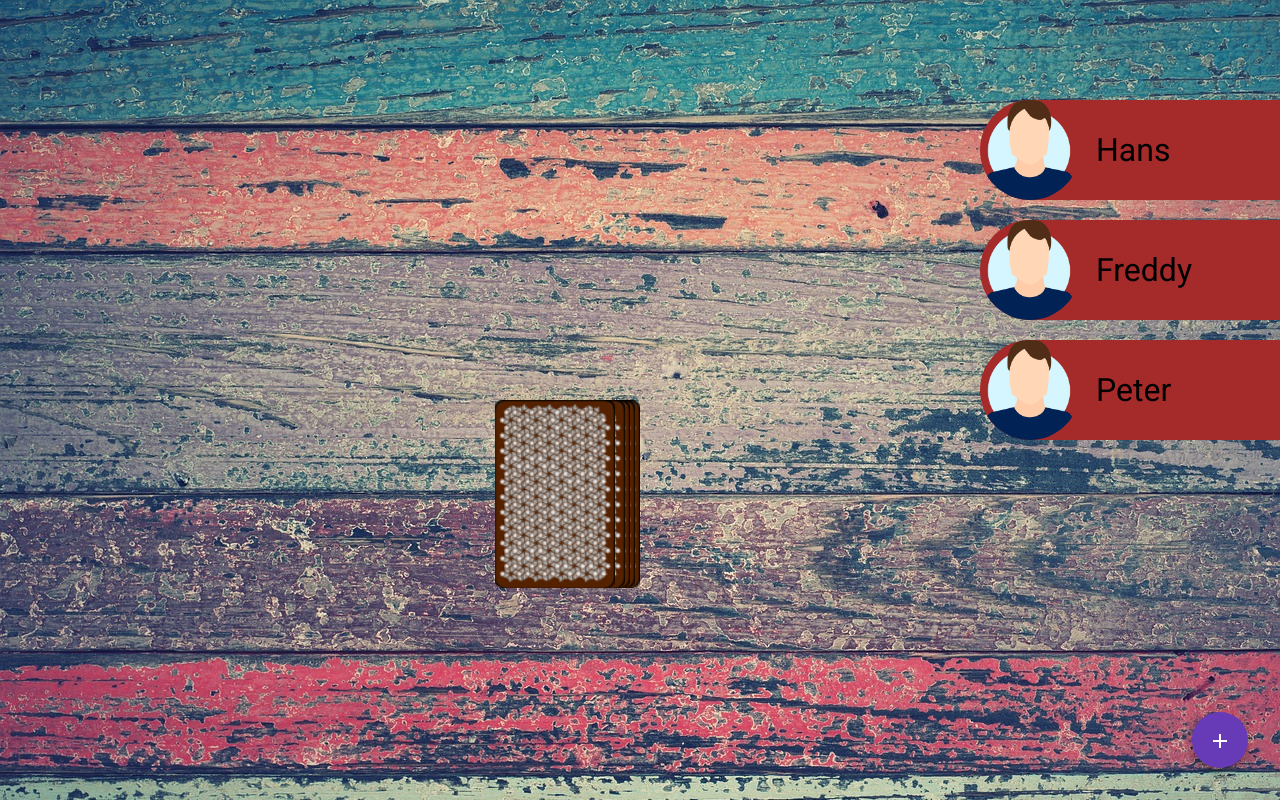
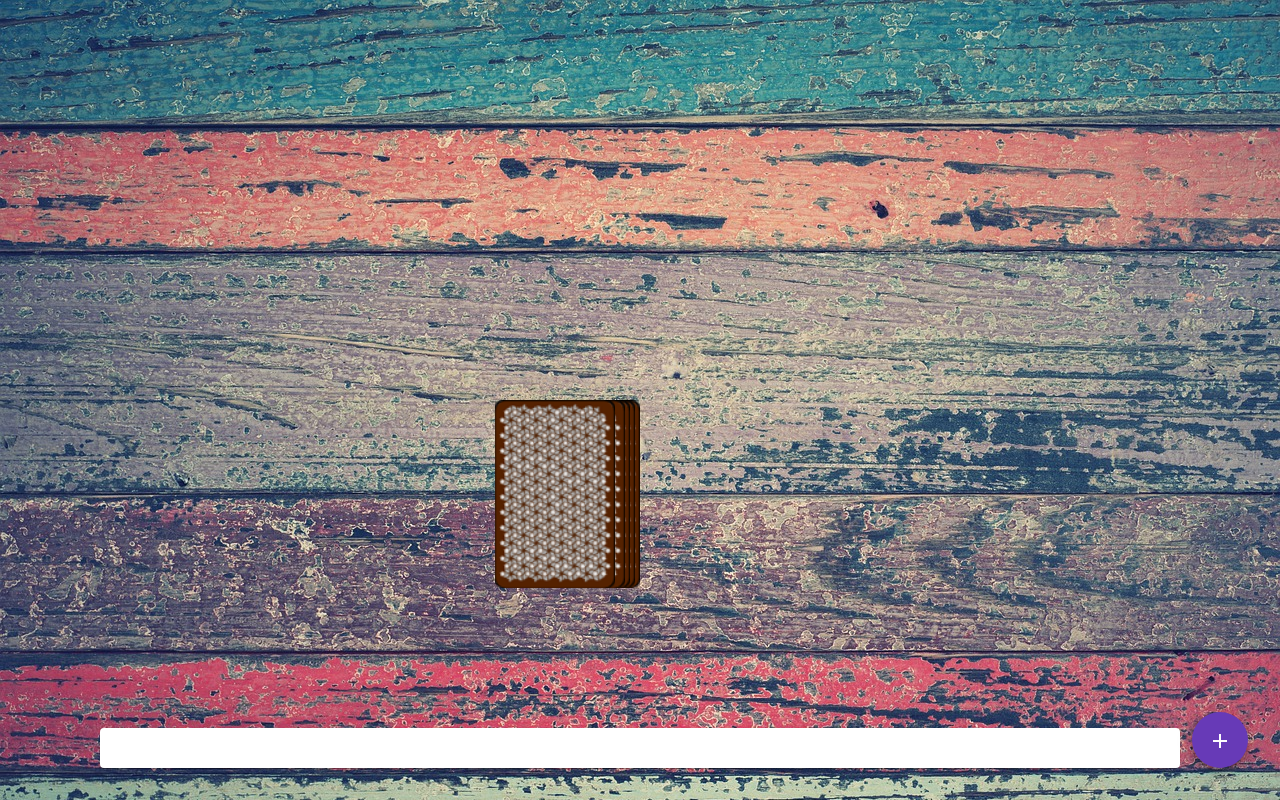
Before and after one commit to DanMercurean/ringoffire, an Angular app: page /game in a window 1280 px wide. Built offline with nearby package versions, Linux system fonts and the light colour scheme.

Commit message:
game rules added

```diff
--- a/src/app/app.module.ts
+++ b/src/app/app.module.ts
@@ -13,6 +13,8 @@
 import { MatDialogModule } from '@angular/material/dialog';
 import { MatInputModule } from '@angular/material/input';
 import { FormsModule } from '@angular/forms';
+import { GameInfoComponent } from './game-info/game-info.component';
+import { MatCardModule } from '@angular/material/card';
 
 
 @NgModule({
@@ -21,7 +23,8 @@
     StartScreenComponent,
     GameComponent,
     PlayerComponent,
-    DialogAddPlayerComponent
+    DialogAddPlayerComponent,
+    GameInfoComponent
   ],
   imports: [
     BrowserModule,
@@ -31,6 +34,7 @@
     MatIconModule,
     MatDialogModule,
     MatInputModule,
+    MatCardModule,
     BrowserAnimationsModule
   ],
   providers: [],
--- a/src/app/dialog-add-player/dialog-add-player.component.html
+++ b/src/app/dialog-add-player/dialog-add-player.component.html
@@ -8,5 +8,5 @@
 </div>
 <div mat-dialog-actions>
   <button mat-button (click)="onNoClick()">No Thanks</button>
-  <button mat-button [mat-dialog-close]="" cdkFocusInitial>Ok</button>
+  <button mat-button [mat-dialog-close]="name" cdkFocusInitial>Ok</button>
 </div>
--- /dev/null
+++ b/src/app/game-info/game-info.component.html
@@ -0,0 +1,6 @@
+<mat-card>
+    <mat-card-title>{{ title }}</mat-card-title>
+    <mat-card-content>
+        {{ description }}
+    </mat-card-content>
+</mat-card>
--- /dev/null
+++ b/src/app/game-info/game-info.component.ts
@@ -0,0 +1,42 @@
+import { Component, Input, OnChanges, OnInit } from '@angular/core';
+
+@Component({
+  selector: 'app-game-info',
+  templateUrl: './game-info.component.html',
+  styleUrls: ['./game-info.component.scss']
+})
+export class GameInfoComponent implements OnInit, OnChanges {
+
+  cardAction = [
+    { title: 'Waterfall', description: 'Everyone has to start drinking at the same time. As soon as player 1 stops drinking, player 2 may stop drinking. Player 3 may stop as soon as player 2 stops drinking, and so on.' },
+    { title: 'You', description: 'You decide who drinks' },
+    { title: 'Me', description: 'Congrats! Drink a shot!' },
+    { title: 'Category', description: 'Come up with a category (e.g. Colors). Each player must enumerate one item from the category.' },
+    { title: 'Bust a jive', description: 'Player 1 makes a dance move. Player 2 repeats the dance move and adds a second one. ' },
+    { title: 'Chicks', description: 'All girls drink.' },
+    { title: 'Heaven', description: 'Put your hands up! The last player drinks!' },
+    { title: 'Mate', description: 'Pick a mate. Your mate must always drink when you drink and the other way around.' },
+    { title: 'Thumbmaster', description: '' },
+    { title: 'Men', description: 'All men drink.' },
+    { title: 'Quizmaster', description: '' },
+    { title: 'Never have i ever...', description: 'Say something you nnever did. Everyone who did it has to drink.' },
+    { title: 'Rule', description: 'Make a rule. Everyone needs to drink when he breaks the rule.' },
+  ];
+
+  title: string = '';
+  description = '';
+  @Input() card: string;
+
+  constructor() { }
+
+  ngOnInit(): void {
+  }
+
+  ngOnChanges(): void {
+    if (this.card) {
+      let cardNumber = +this.card.split('_')[1];
+      this.title = this.cardAction[cardNumber - 1].title;
+      this.description = this.cardAction[cardNumber - 1].description;
+    }
+  }
+}
--- a/src/app/game/game.component.html
+++ b/src/app/game/game.component.html
@@ -1,6 +1,5 @@
-<app-player *ngFor="let player of game.players let i = index;"
-[name] = "player"
-[ngStyle]="{'top.px': 100 + (i * 120)}" class="player-position"></app-player>
+<app-player *ngFor="let player of game.players let i = index;" [playerActive]="i == game.currentPlayer" [name]="player"
+    [ngStyle]="{'top.px': 100 + (i * 90)}" class="player-position"></app-player>
 
 <div class="field">
     <div class="card-stack">
@@ -16,6 +15,8 @@
     </div>
 </div>
 
+<app-game-info [card]="currentCard" class="pin-bottom"></app-game-info>
+
 <button mat-fab color="primary" (click)="openDialog()" class="btn-add">
     <mat-icon>add</mat-icon>
-  </button>
+</button>
--- a/src/app/game/game.component.scss
+++ b/src/app/game/game.component.scss
@@ -59,3 +59,10 @@
     right: 32px;
     bottom: 32px;
 }
+
+.pin-bottom {
+    position: absolute;
+    bottom: 32px;
+    left: 100px;
+    right: 100px;
+}
--- a/src/app/game/game.component.ts
+++ b/src/app/game/game.component.ts
@@ -41,8 +41,8 @@
   openDialog(): void {
     const dialogRef = this.dialog.open(DialogAddPlayerComponent);
 
-    dialogRef.afterClosed().subscribe(result => {
-      console.log('The dialog was closed');
+    dialogRef.afterClosed().subscribe((name: string) => {
+      this.game.players.push(name);
     });
   }
 }
--- a/src/app/player/player.component.html
+++ b/src/app/player/player.component.html
@@ -1,4 +1,4 @@
-<div class="player">
+<div class="player" [class.player-active]="playerActive">
     <img src="/assets/img/profile.png">
     <span>{{ name }}</span>
 </div>
--- a/src/app/player/player.component.scss
+++ b/src/app/player/player.component.scss
@@ -2,7 +2,7 @@
     border-top-left-radius: 50px;
     border-bottom-left-radius: 50px;
     width: 300px;
-    background-color: brown;
+    background-color: rgb(50, 50, 50, 0.9);
     display: flex;
     align-items: center;
     span{
@@ -10,9 +10,13 @@
         margin-left: 16px;
     }
     img{
-        width: 100px;
-        height: 100px;
+        width: 70px;
+        height: 70px;
         object-fit: cover;
         border-radius: 100%;
     }
 }
+
+.player-active{
+    background-color: orange !important;
+}
--- a/src/app/player/player.component.ts
+++ b/src/app/player/player.component.ts
@@ -8,6 +8,8 @@
 export class PlayerComponent implements OnInit {
 
   @Input () name;
+  @Input () playerActive: boolean = false;
+
 
   constructor() { }
 
--- a/src/models/game.ts
+++ b/src/models/game.ts
@@ -1,5 +1,5 @@
 export class Game {
-    public players: string[] = ['Hans', 'Freddy','Peter'];
+    public players: string[] = [];
     public stack: string[] = [];
     public playedCards: string[] = [];
     public currentPlayer: number = 0;
```
Also changed, not shown: src/app/game-info/game-info.component.scss (added), 1 other file (tests, documents, lock files or other folders).
